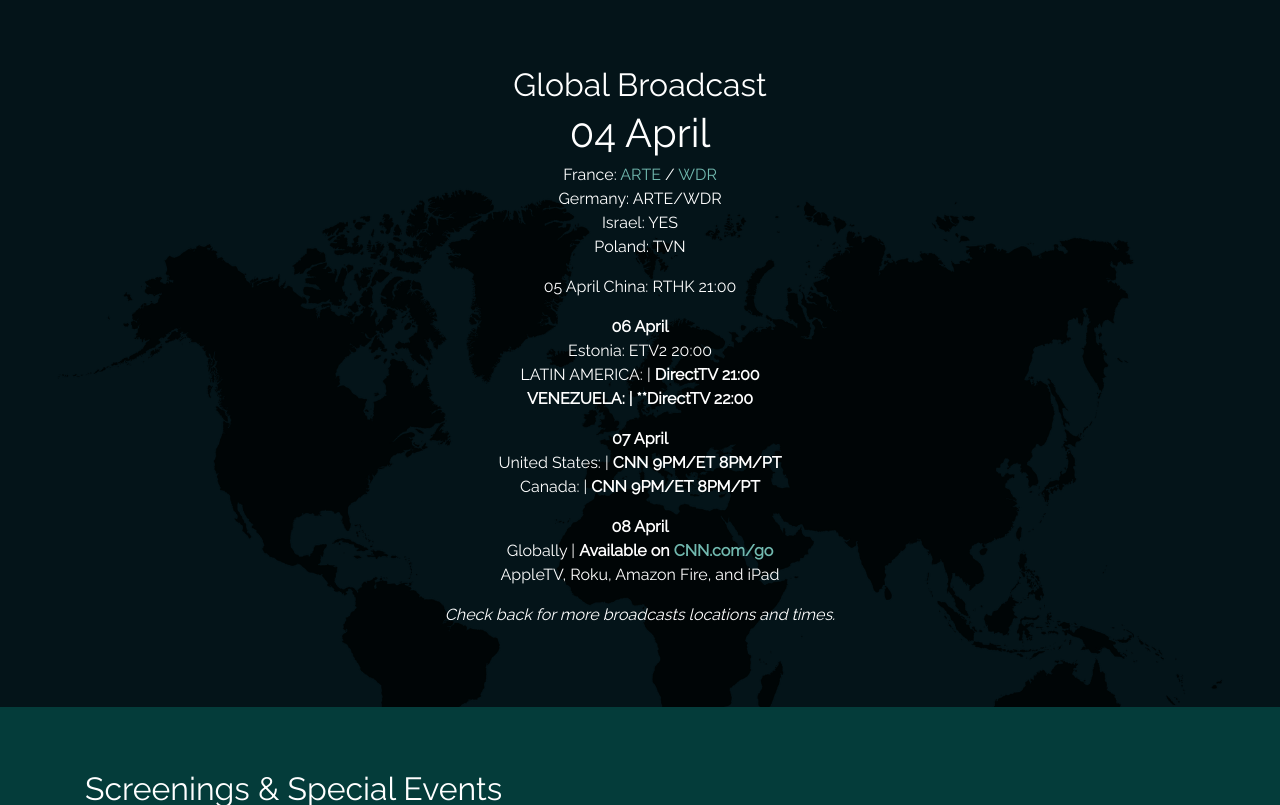
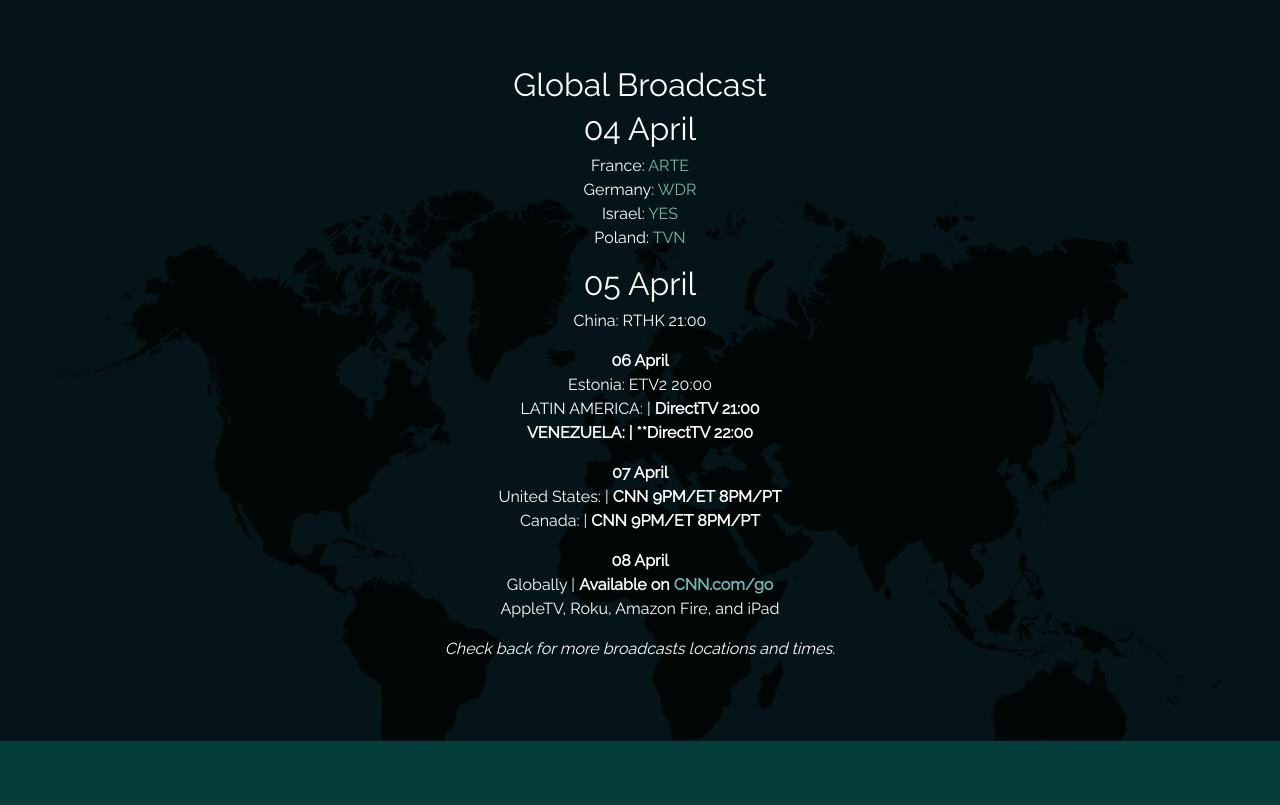
Before and after one commit to caseyg/takesallofus, a Jekyll site: the page built from index.md, in a window 1280 px wide and 900 px high, scrolled down 1157 px, cut to the strip 95-900 px from the top of the window. Built offline with Jekyll 4.4.1, drawn with Linux system fonts in a browser that asks for light colours; nearby versions of some CDN libraries; comment, search, counter and statistics services are not loaded.

Commit message:
Updated Index

```diff
--- a/index.md
+++ b/index.md
@@ -7,12 +7,12 @@
     \ \nWritten and directed by filmmaker, Janet Tobias\n  \n![Official Selection:
     Copenhagen Film Festival](/uploads/copenhagenfilmfestival.png)"
 broadcastevents:
-  description: "# 04 April  \nFrance: [ARTE](http://www.arte.tv) / [WDR](http://www.wdr.de)
-    \ \nGermany: ARTE/WDR  \nIsrael: YES  \nPoland: TVN  \n\n05 April\nChina: RTHK
-    \  21:00  \n\n**06 April**\\\nEstonia: ETV2  20:00  \nLATIN AMERICA:   |   **DirectTV
-    \ 21:00  \nVENEZUELA:   |  **DirectTV  22:00**\n\n**07 April**\\\nUnited States:
-    \   |   **CNN  9PM/ET  8PM/PT**\\\nCanada:   |   **CNN  9PM/ET  8PM/PT**\n\n**08
-    April**\\\nGlobally    |   **Available on [CNN.com/go](http://www.cnn.com/go)**\\\nAppleTV,
+  description: "## 04 April  \nFrance: [ARTE](http://www.arte.tv)  \nGermany: [WDR](http://www.wdr.de)
+    \ \nIsrael: [YES](http://www.yes.co.il)  \nPoland: [TVN](http://www.tvn.pl/)  \n\n##
+    05 April\nChina: RTHK   21:00  \n\n**06 April**\\\nEstonia: ETV2  20:00  \nLATIN
+    AMERICA:   |   **DirectTV  21:00  \nVENEZUELA:   |  **DirectTV  22:00**\n\n**07
+    April**\\\nUnited States:    |   **CNN  9PM/ET  8PM/PT**\\\nCanada:   |   **CNN
+    \ 9PM/ET  8PM/PT**\n\n**08 April**\\\nGlobally    |   **Available on [CNN.com/go](http://www.cnn.com/go)**\\\nAppleTV,
     Roku, Amazon Fire, and iPad\n\n*Check back for more broadcasts locations and times.*"
 events:
 - date-and-time: Sunday 19 March at 19:00
```
